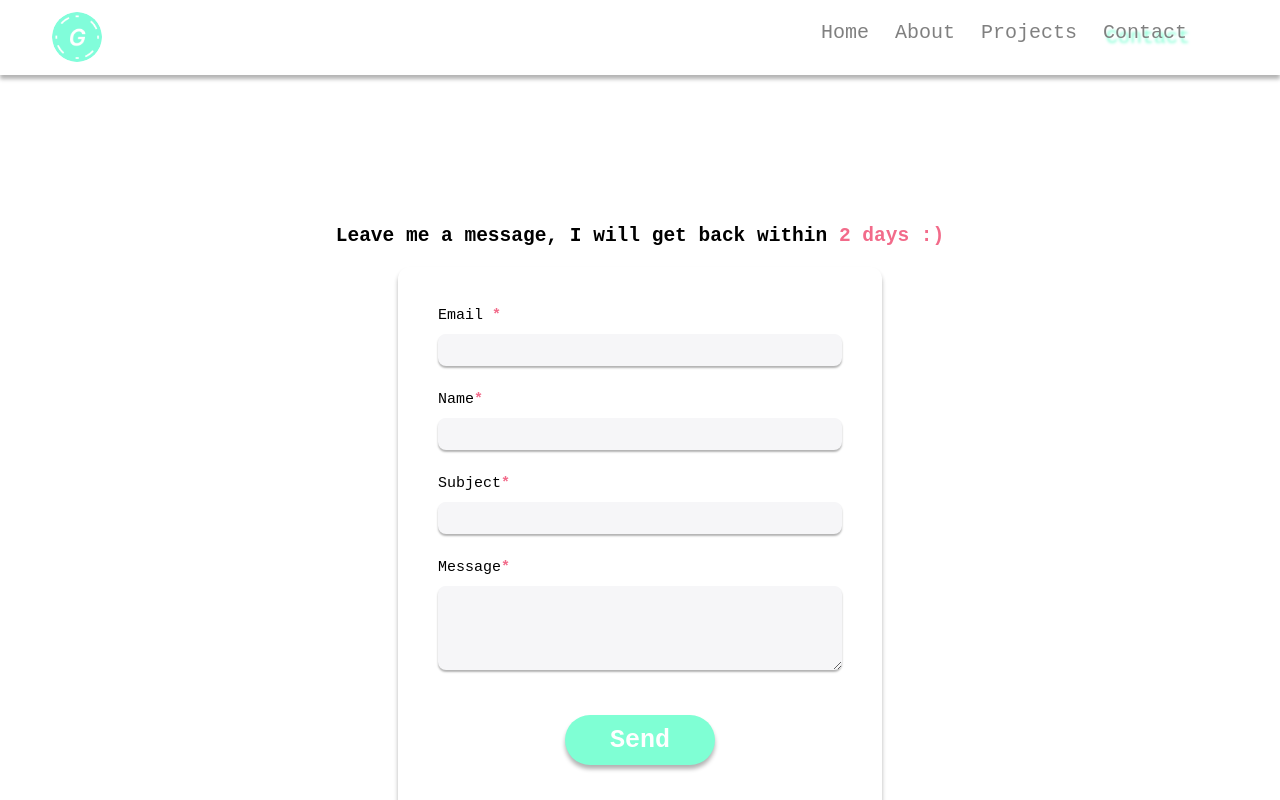
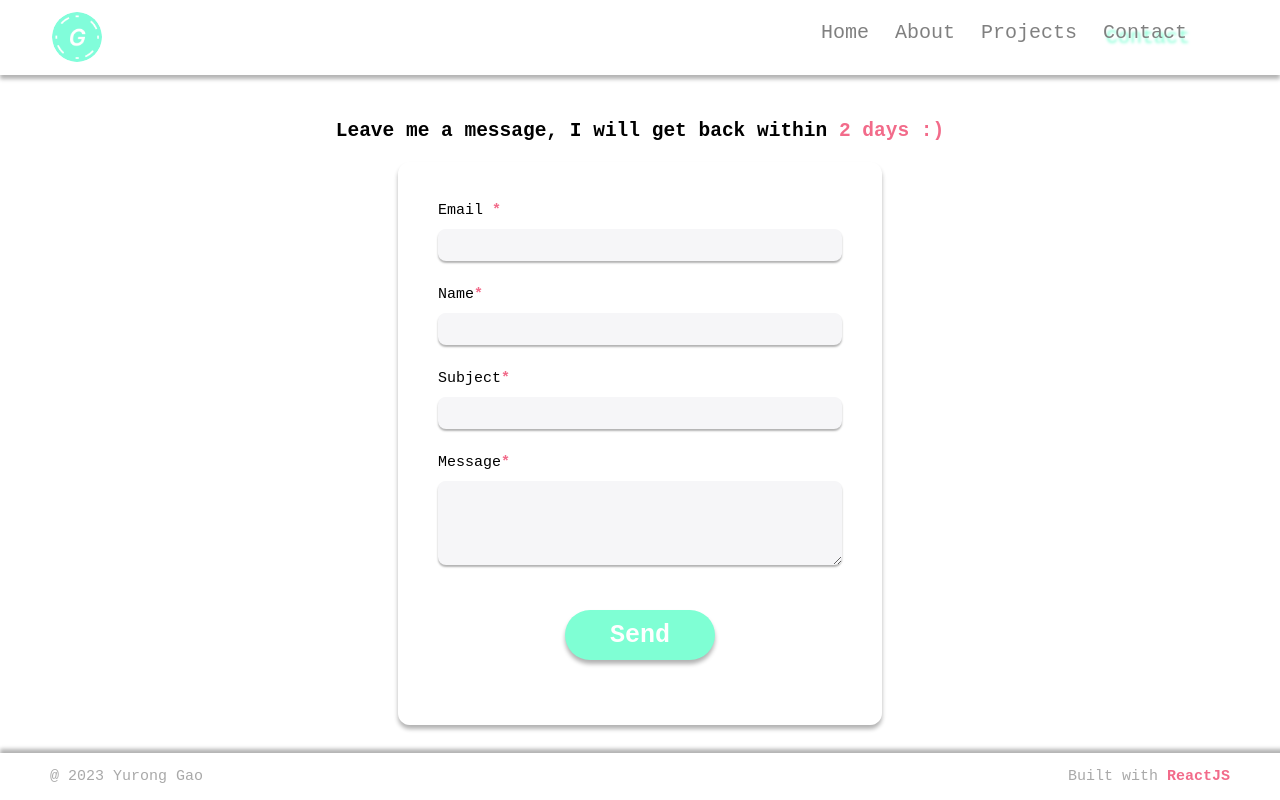
Before and after one commit to EATGao/all-about-yurong, a React (Create React App) app: page /contact in a window 1280 px wide. Shown: the top 800 px of the page. Built offline with nearby package versions, Linux system fonts and the light colour scheme.

Commit message:
improve the home page and the contact page display

```diff
--- a/src/Pages/Contact/Contact.css
+++ b/src/Pages/Contact/Contact.css
@@ -1,16 +1,14 @@
 .contact {
     display: flex;
     place-items: center;
-    height: 100vh;
     margin-left: auto;
     margin-right: auto;
     flex-direction: column;
     width: 50%;
-    padding: 150px;
 }
 
 .contact > h2 {
-    margin-top: 0;
+    margin-top: 45px;
     margin-bottom: 20px;
 }
 
@@ -34,6 +32,7 @@
     background-color: rgba(255, 255, 255, .3);
     box-shadow: 0 4px 4px rgba(0, 0, 0, .3);
     padding: 20px;
+    margin-bottom: 20px;
 }
 
 .contact__message__form > form > input, textarea{
--- a/src/Pages/Contact/Contact.js
+++ b/src/Pages/Contact/Contact.js
@@ -3,6 +3,7 @@ import Header from '../../Header/Header'
 import './Contact.css'
 import Footer from '../../Footer/Footer';
 import emailjs from '@emailjs/browser';
+import ContentMinHeight from '../../Util/ContentMinHeight'
 
 function Contact() {
 
@@ -38,7 +39,7 @@ function Contact() {
   return (
     <div>
         <Header />
-        <div className='contact'>
+        <div className='contact' style={{ minHeight: ContentMinHeight() }}>
           <h2>Leave me a message, I will get back within <strong>2 days :)</strong> </h2>
           <h3 className={indicatorVisible? 'sent__indicator__show':'sent__indicator'}><strong>Sent!</strong> Thank you for your message!</h3>
           <div className='contact__message__form'>
--- a/src/Pages/Home/Home.css
+++ b/src/Pages/Home/Home.css
@@ -1,7 +1,7 @@
 .home {
     display: flex;
     width: 100%;
-    height: 100vh;
+
     background-color: white;
     align-items: center;
     justify-content: space-between;
--- a/src/Pages/Home/Home.js
+++ b/src/Pages/Home/Home.js
@@ -1,15 +1,16 @@
-import React from 'react';
+import React, { useState, useEffect} from 'react';
 import './Home.css';
 import SocialMedia from './SocialMedia'
 import GitHubIcon from '@mui/icons-material/GitHub';
 import LinkedInIcon from '@mui/icons-material/LinkedIn';
 import AttachEmailIcon from '@mui/icons-material/AttachEmail';
 import Flame from './Flame';
+import ContentMinHeight from '../../Util/ContentMinHeight'
 
 function MainPage() {
 
   return (
-    <div className='home'>
+    <div className='home' style={{ minHeight: ContentMinHeight() }}>
       <div className='home__left'>
         <div className='home__description'>
           <div className='home__title__part'>
--- /dev/null
+++ b/src/Util/ContentMinHeight.js
@@ -0,0 +1,28 @@
+import React, { useState, useEffect} from 'react';
+
+
+const ContentMinHeight = function() {
+    const [headerHeight, setHeaderHeight] = useState(0);
+    const [footerHeight, setFooterHeight] = useState(0);
+
+    useEffect(() => {
+        // Calculate header height and set state
+        const headerElement = document.querySelector('.header');
+        if (headerElement) {
+        const height = headerElement.getBoundingClientRect().height;
+        setHeaderHeight(height);
+        }
+
+        // Calculate footer height and set state
+        const footerElement = document.querySelector('.footer');
+        if (footerElement) {
+        const height = footerElement.getBoundingClientRect().height;
+        setFooterHeight(height);
+        }
+    }, []);
+
+    const contentMinHeight = `calc(100vh - ${headerHeight}px - ${footerHeight}px)`;
+    return contentMinHeight;
+}
+
+export default ContentMinHeight
```
